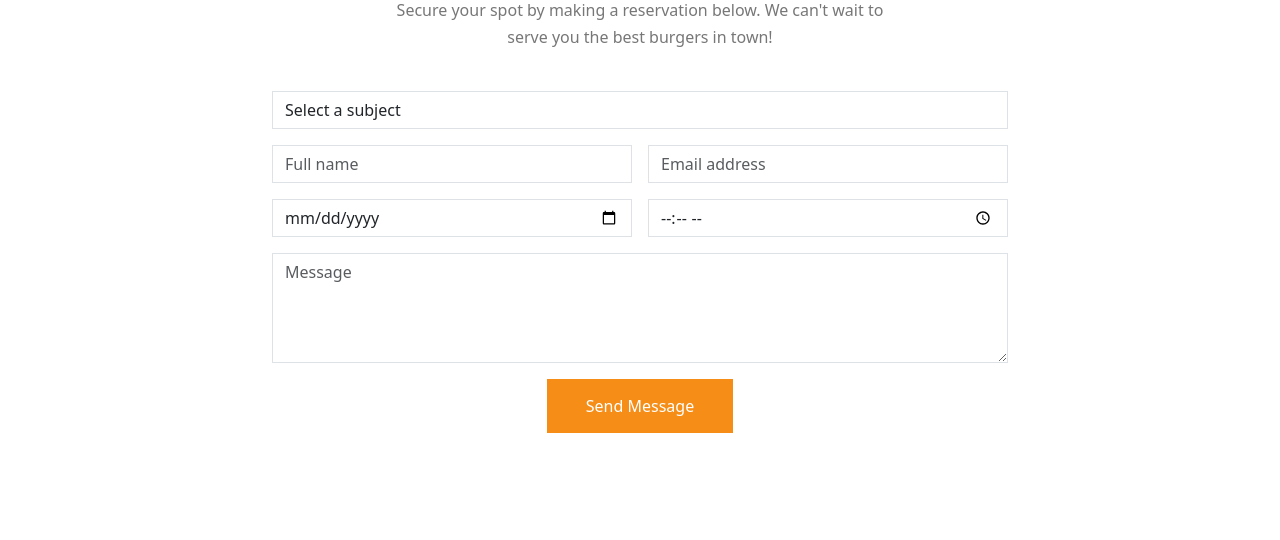
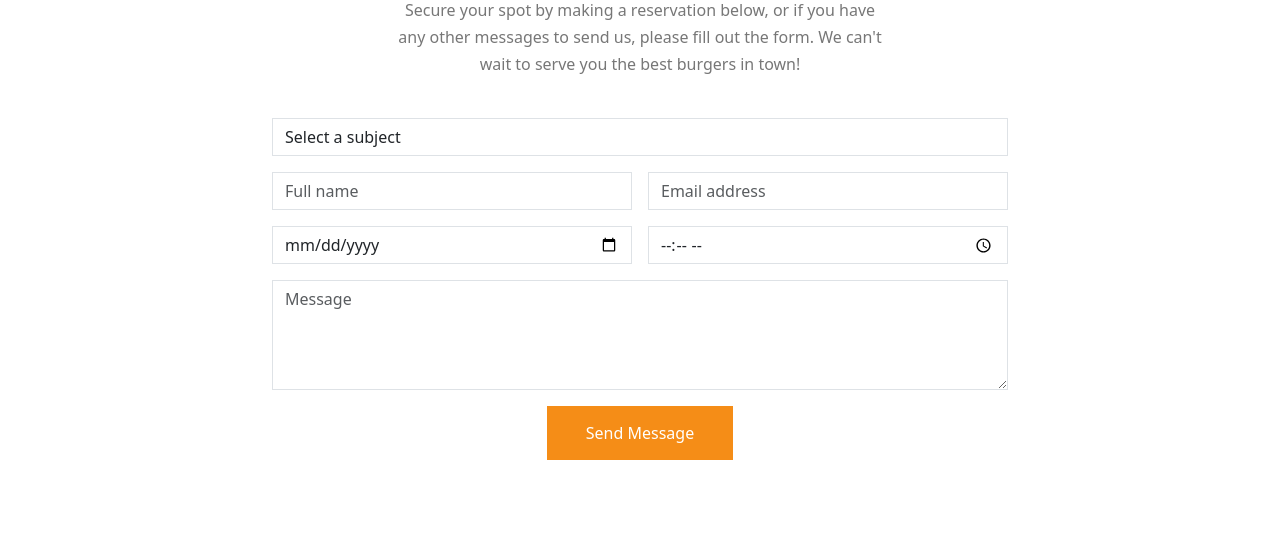
Before and after one commit to slatohamid/restaurant-css-framework, a plain HTML site: page contact.html in a window 1280 px wide. Shown: the part 477-1017 px from the top of the page. Before the commit the page ends 990 px from the top, so only its background shows below. Drawn offline with nearby package versions, Linux system fonts and the light colour scheme.

Commit message:
odofication in contat.html

```diff
--- a/contact.html
+++ b/contact.html
@@ -82,8 +82,9 @@
           <div class="col-12 intro-text">
             <h1>Book your table</h1>
             <p>
-              Secure your spot by making a reservation below. We can't wait to
-              serve you the best burgers in town!
+              Secure your spot by making a reservation below, or if you have any
+              other messages to send us, please fill out the form. We can't wait
+              to serve you the best burgers in town!
             </p>
           </div>
         </div>
```
